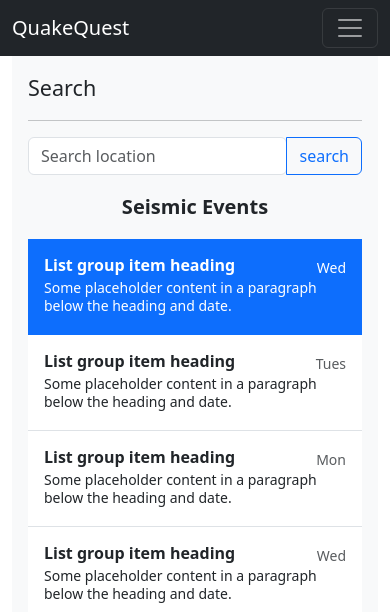
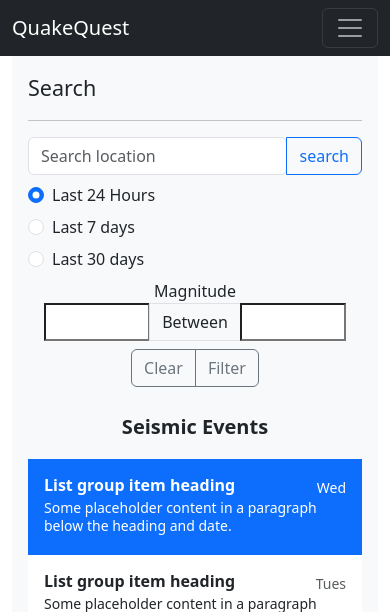
Before and after one commit to anthonyargatoff/LifeCycle-Thugs, a Flask app: page /search in a window 390 px wide. Shown: the top 612 px of the page. Run offline with Flask 3, Linux system fonts and the light colour scheme.

Commit message:
created filter section using Bootstrap components

```diff
--- a/flaskr/templates/Search.html
+++ b/flaskr/templates/Search.html
@@ -22,17 +22,49 @@
     <!-- Row 1: filter and map-->
     <div class="row row-cols-auto h-75">
       <!-- Filter List Component-->
-      <div class="col col-sm-3 justify-content-start">
+      <div class="col col-md-4 col-lg-3">
         <div class="d-flex flex-column flex-shrink-0 p-3 bg-body-tertiary">
           <span class="fs-4">Search</span>
           <hr>
-          <div class="input-group">
+          <div class="input-group mb-2">
             <input type="search" class="form-control rounded" placeholder="Search location" aria-label="Search"
               aria-describedby="search-addon" />
             <button type="button" class="btn btn-outline-primary" data-mdb-ripple-init>search</button>
           </div>
+            <div class="form-check mb-2">
+              <input class="form-check-input" type="radio" name="time" id="date24Hrs" value="24hrs"checked>
+              <label class="form-check-label" for="date24Hrs">
+                Last 24 Hours
+              </label>
+            </div>
+            <div class="form-check mb-2">
+              <input class="form-check-input" type="radio" name="time" id="date7Days">
+              <label class="form-check-label" for="date7Days">
+                Last 7 days
+              </label>
+            </div>
+            <div class="form-check mb-2">
+              <input class="form-check-input" type="radio" name="time" id="date30Days">
+              <label class="form-check-label" for="date30Days">
+                Last 30 days
+              </label>
+            </div>
+            <span class="fs-6 text-center">Magnitude</span>
+
+          <div class="input-group mb-2 justify-content-center">
+            <input type="number" id="minMag" name="minMag" min="0" max="10" step="0.1" size="4">
+            <span class="input-group-text" id="basic-addon1">Between</span>
+            <input type="number" id="maxMag" name="maxMag" min="0" max="10" step="0.1" size="4">
+        </div>
+
+          <div class="input-group mb-2 justify-content-center">
+            <button class="btn btn-outline-secondary" type="button" id="search-addon">Clear</button>
+            <button class="btn btn-outline-secondary " type="button" id="search-addon">Filter</button>
+
+        </div>
+
           <!-- Event List Component-->
-          <div class="d-flex flex-column align-items-stretch flex-shrink-0 bg-body-tertiary overflow-auto" style="height: 38em;">
+          <div class="d-flex flex-column align-items-stretch flex-shrink-0 bg-body-tertiary overflow-auto"  style="height: 30em">
             <h2 class="fs-5 fw-semibold" style="margin: 1em; text-align: center;">Seismic Events</h2>
             <div class="list-group list-group-flush border-bottom">
 
@@ -45,7 +77,10 @@
         </div>
       </div>
       <!-- Map element-->
-      <div class="col d-flex col-sm-9 d-block" id="map" style="height: 60em; width: 90em;"></div>
+      <div class="col d-flex col-md-8 col-lg-9">
+        <div class="" id="map" style="width: 90em; height: 70em;"></div>
+      </div>
+
     </div> <!-- Row -->
     <!-- Row 2: event details table -->
     <div class="row">
```
